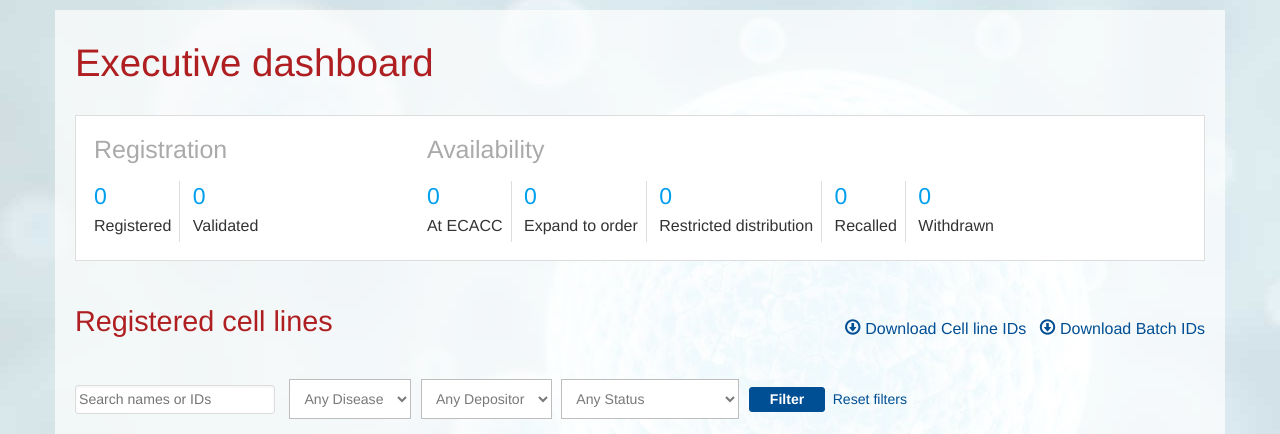
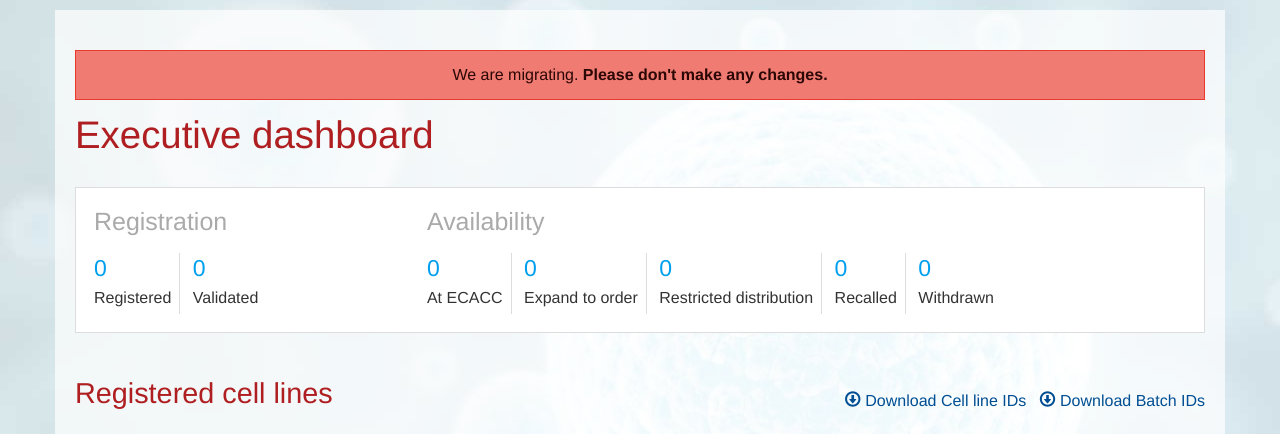
Before and after one commit to EBiSC/ebisc, a Django app: page /executive/ in a window 1280 px wide. Shown: the part 138-572 px from the top of the page. Run offline with Django 3.2, Linux system fonts and the light colour scheme; the visitor is signed in with stand-in values (Sample User, id 1); data that the repository does not hold is empty; parts of the project's set-up code (start-up, migrations or seed data) failed here and were passed over; some libraries are stand-ins or nearby versions.

Commit message:
add migration message
to keep "executives" from making changes,
while the public view stays live.

```diff
--- a/ebisc/executive/templates/executive/executive-base.html
+++ b/ebisc/executive/templates/executive/executive-base.html
@@ -6,6 +6,10 @@
 <div class="dashboard-user-guide">
   <a href="{% static 'documents/The-EBiSC-Executive-Dashboard-User-Guide-v4.pdf' %}" target="_blank"><i class="glyphicon glyphicon-info-sign"></i> Help</a>
 </div>
+
+<ul class="messages">
+	<li class="message-error">We are migrating. <b>Please don't make any changes.</b></li>
+</ul>
 {% block page-content %}
 {% endblock %}
 
```
